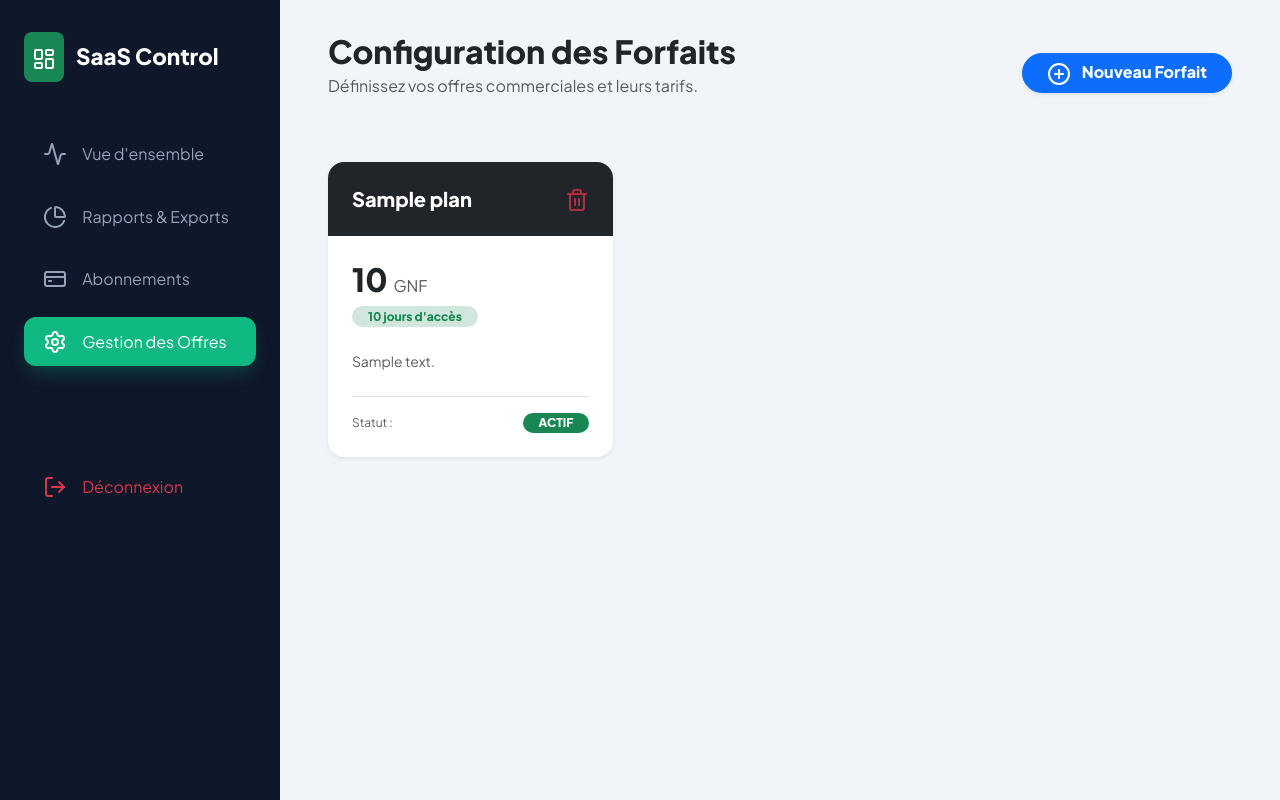
After one commit to syllamohamedmhd99-bot/Gn-Pharmacie, a Flask app: page /superadmin/plans in a window 1280 px wide. The commit adds this page. Run offline with Flask 3, Linux system fonts and the light colour scheme; a user stored in the database is signed in; tables that the repository leaves empty hold one stand-in row (values such as "Sample post").

Commit message:
Feature: Gestion dynamique et professionnelle des forfaits SaaS

```diff
--- a/pharma_cloud_erp/app/__init__.py
+++ b/pharma_cloud_erp/app/__init__.py
@@ -2,7 +2,7 @@ from flask import Flask, render_template, redirect, url_for, flash, request, jso
 from flask_login import login_required
 from config import config
 from app.extensions import db, migrate, login_manager, mail
-from app.models import User, Medicine, Batch, Sale, SaleItem, Pharmacy
+from app.models import User, Medicine, Batch, Sale, SaleItem, Pharmacy, SubscriptionPlan
 from flask_login import current_user
 from datetime import datetime, timedelta
 
@@ -114,7 +114,18 @@ def create_app(config_name='default'):
             if not admin.pharmacy_id:
                 admin.pharmacy_id = default_pharma.id
 
-        # 3. Migration des Médicaments orphelins
+        # 3. Initialisation des Plans de Tarification si vides
+        if SubscriptionPlan.query.count() == 0:
+            plans = [
+                SubscriptionPlan(name='Mensuel', price=150000, duration_days=30, description='Accès complet pour 1 mois'),
+                SubscriptionPlan(name='Trimestriel', price=250000, duration_days=90, description='Accès complet pour 3 mois (Économique)'),
+                SubscriptionPlan(name='Semestriel', price=500000, duration_days=180, description='Accès complet pour 6 mois'),
+                SubscriptionPlan(name='Annuel', price=950000, duration_days=365, description='Le meilleur choix (12 mois)')
+            ]
+            for p in plans:
+                db.session.add(p)
+
+        # 4. Migration des Médicaments orphelins
         orphaned_meds = Medicine.query.filter_by(pharmacy_id=None).all()
         for m in orphaned_meds:
             m.pharmacy_id = default_pharma.id
@@ -167,6 +178,7 @@ def create_app(config_name='default'):
                                    pharmacies=pharmacies,
                                    total_global_revenue=total_global_revenue,
                                    pharma_stats=pharma_stats,
+                                   plans=SubscriptionPlan.query.filter_by(is_active=True).all(),
                                    now=datetime.utcnow())
         except Exception as e:
             flash(f"Erreur d'accès Dashboard : {str(e)}", "danger")
@@ -223,42 +235,27 @@ def create_app(config_name='default'):
     @app.route('/superadmin/update_subscription/<int:id>', methods=['POST'])
     @login_required
     def update_subscription(id):
-        if current_user.email != 'syllamohamedmhd99@gmail.com':
+        if not current_user.is_super_admin:
             return "Unauthorized", 401
 
         pharma = Pharmacy.query.get_or_404(id)
-        plan = request.form.get('plan')
+        plan_id = request.form.get('plan_id')
+        plan = SubscriptionPlan.query.get(plan_id)
 
-        # Logique de prix et durée
-        days = 0
-        amount = 0
-        if plan == 'Mensuel':
-            days = 30
-            amount = 150000
-        elif plan == 'Trimestriel':
-            days = 90
-            amount = 250000
-        elif plan == 'Semestriel':
-            days = 180
-            amount = 500000
-        elif plan == 'Annuel':
-            days = 365
-            amount = 950000
-
-        if days > 0:
+        if plan:
             # Enregistrement de la transaction
             from app.models import SubscriptionRecord
             record = SubscriptionRecord(
                 pharmacy_id=pharma.id,
-                plan_name=plan,
-                amount=amount
+                plan_name=plan.name,
+                amount=plan.price
             )
             db.session.add(record)
 
             # Mise à jour de la pharmacie
             start_date = pharma.subscription_end_date if pharma.subscription_end_date and pharma.subscription_end_date > datetime.utcnow() else datetime.utcnow()
-            pharma.subscription_end_date = start_date + timedelta(days=days)
-            pharma.subscription_plan = plan
+            pharma.subscription_end_date = start_date + timedelta(days=plan.duration_days)
+            pharma.subscription_plan = plan.name
             pharma.is_active = True
 
             for u in pharma.users:
@@ -266,7 +263,7 @@ def create_app(config_name='default'):
                     u.is_active = True
 
             db.session.commit()
-            flash(f"Abonnement {plan} activé pour {pharma.name}. Transaction enregistrée.", "success")
+            flash(f"Abonnement {plan.name} activé pour {pharma.name}.", "success")
 
         return redirect(url_for('super_admin'))
 
@@ -309,11 +306,45 @@ def create_app(config_name='default'):
     @app.route('/superadmin/subscriptions')
     @login_required
     def super_admin_subscriptions():
-        if current_user.email != 'syllamohamedmhd99@gmail.com':
+        if not current_user.is_super_admin:
             return redirect(url_for('index'))
 
         pharmacies = Pharmacy.query.order_by(Pharmacy.id.desc()).all()
-        return render_template('superadmin/subscriptions.html', pharmacies=pharmacies, now=datetime.utcnow())
+        plans = SubscriptionPlan.query.filter_by(is_active=True).all()
+        return render_template('superadmin/subscriptions.html', pharmacies=pharmacies, plans=plans, now=datetime.utcnow())
+
+    @app.route('/superadmin/plans')
+    @login_required
+    def super_admin_plans():
+        if not current_user.is_super_admin:
+            return redirect(url_for('index'))
+        plans = SubscriptionPlan.query.all()
+        return render_template('superadmin/plans.html', plans=plans)
+
+    @app.route('/superadmin/plans/add', methods=['POST'])
+    @login_required
+    def add_plan():
+        if not current_user.is_super_admin: return "Unauthorized", 401
+
+        new_plan = SubscriptionPlan(
+            name=request.form.get('name'),
+            price=float(request.form.get('price')),
+            duration_days=int(request.form.get('duration'))
+        )
+        db.session.add(new_plan)
+        db.session.commit()
+        flash("Nouveau forfait ajouté avec succès.", "success")
+        return redirect(url_for('super_admin_plans'))
+
+    @app.route('/superadmin/plans/delete/<int:id>')
+    @login_required
+    def delete_plan(id):
+        if not current_user.is_super_admin: return "Unauthorized", 401
+        plan = SubscriptionPlan.query.get_or_404(id)
+        db.session.delete(plan)
+        db.session.commit()
+        flash("Forfait supprimé.", "warning")
+        return redirect(url_for('super_admin_plans'))
 
     @app.route('/superadmin/approve_pharmacy/<int:id>', methods=['POST'])
     @login_required
--- a/pharma_cloud_erp/app/templates/superadmin/base.html
+++ b/pharma_cloud_erp/app/templates/superadmin/base.html
@@ -105,6 +105,9 @@
             <a href="{{ url_for('super_admin_subscriptions') }}" class="nav-admin-link {% if request.endpoint == 'super_admin_subscriptions' %}active{% endif %}">
                 <i data-lucide="credit-card"></i> Abonnements
             </a>
+            <a href="{{ url_for('super_admin_plans') }}" class="nav-admin-link {% if request.endpoint == 'super_admin_plans' %}active{% endif %}">
+                <i data-lucide="settings"></i> Gestion des Offres
+            </a>
             <div class="mt-5 pt-5">
                 <a href="{{ url_for('auth.logout') }}" class="nav-admin-link text-danger">
                     <i data-lucide="log-out"></i> Déconnexion
--- /dev/null
+++ b/pharma_cloud_erp/app/templates/superadmin/plans.html
@@ -0,0 +1,83 @@
+{% extends "superadmin/base.html" %}
+
+{% block content %}
+<div class="d-flex justify-content-between align-items-center mb-5">
+    <div>
+        <h2 class="fw-bold mb-1 text-dark">Configuration des Forfaits</h2>
+        <p class="text-muted">Définissez vos offres commerciales et leurs tarifs.</p>
+    </div>
+    <button class="btn btn-primary rounded-pill px-4 fw-bold shadow-sm" data-bs-toggle="modal" data-bs-target="#addPlanModal">
+        <i data-lucide="plus-circle" size="18" class="me-2"></i> Nouveau Forfait
+    </button>
+</div>
+
+<div class="row g-4">
+    {% for plan in plans %}
+    <div class="col-md-4">
+        <div class="card border-0 shadow-sm rounded-4 h-100 overflow-hidden">
+            <div class="card-header bg-dark text-white p-4 border-0">
+                <div class="d-flex justify-content-between align-items-center">
+                    <h5 class="fw-bold mb-0 text-white">{{ plan.name }}</h5>
+                    <a href="{{ url_for('delete_plan', id=plan.id) }}" class="text-danger opacity-75 hover-opacity-100" onclick="return confirm('Supprimer ce forfait ?')">
+                        <i data-lucide="trash-2" size="18"></i>
+                    </a>
+                </div>
+            </div>
+            <div class="card-body p-4">
+                <div class="h2 fw-bold text-dark mb-1">{{ "{:,.0f}".format(plan.price).replace(',', ' ') }} <small class="h6 text-muted">GNF</small></div>
+                <div class="badge bg-success-subtle text-success mb-4 rounded-pill px-3">{{ plan.duration_days }} jours d'accès</div>
+
+                <p class="text-muted small">{{ plan.description or 'Aucune description' }}</p>
+
+                <div class="mt-4 pt-3 border-top d-flex justify-content-between align-items-center">
+                    <span class="text-muted x-small">Statut : </span>
+                    {% if plan.is_active %}
+                    <span class="badge bg-success rounded-pill px-3">ACTIF</span>
+                    {% else %}
+                    <span class="badge bg-secondary rounded-pill px-3">INACTIF</span>
+                    {% endif %}
+                </div>
+            </div>
+        </div>
+    </div>
+    {% endfor %}
+</div>
+
+<!-- Modal Ajout -->
+<div class="modal fade" id="addPlanModal" tabindex="-1">
+    <div class="modal-dialog modal-dialog-centered">
+        <div class="modal-content rounded-4 border-0 shadow-lg">
+            <form action="{{ url_for('add_plan') }}" method="POST">
+                <div class="modal-header border-0 p-4">
+                    <h5 class="fw-bold mb-0">Créer une offre</h5>
+                    <button type="button" class="btn-close" data-bs-dismiss="modal"></button>
+                </div>
+                <div class="modal-body p-4">
+                    <div class="mb-3">
+                        <label class="form-label small fw-bold">NOM DU FORFAIT</label>
+                        <input type="text" name="name" class="form-control rounded-3" placeholder="Ex: Premium Annuel" required>
+                    </div>
+                    <div class="row mb-3">
+                        <div class="col-6">
+                            <label class="form-label small fw-bold">PRIX (GNF)</label>
+                            <input type="number" name="price" class="form-control rounded-3" placeholder="100000" required>
+                        </div>
+                        <div class="col-6">
+                            <label class="form-label small fw-bold">DURÉE (JOURS)</label>
+                            <input type="number" name="duration" class="form-control rounded-3" placeholder="30" required>
+                        </div>
+                    </div>
+                </div>
+                <div class="modal-footer border-0 p-4 pt-0">
+                    <button type="submit" class="btn btn-primary w-100 py-3 rounded-3 fw-bold">ENREGISTRER LE PLAN</button>
+                </div>
+            </form>
+        </div>
+    </div>
+</div>
+
+<style>
+    .x-small { font-size: 0.75rem; }
+    .hover-opacity-100:hover { opacity: 1 !important; }
+</style>
+{% endblock %}
```
Also changed, not shown: pharma_cloud_erp/app/models.py (+13 -0 lines), pharma_cloud_erp/app/templates/superadmin/dashboard.html (+6 -34 lines), pharma_cloud_erp/app/templates/superadmin/subscriptions.html (+4 -5 lines).
